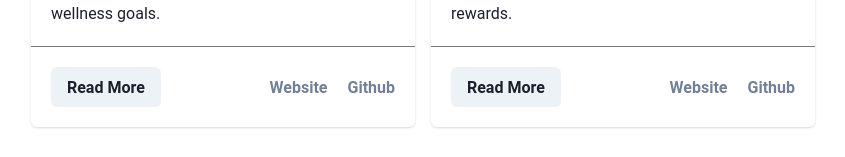
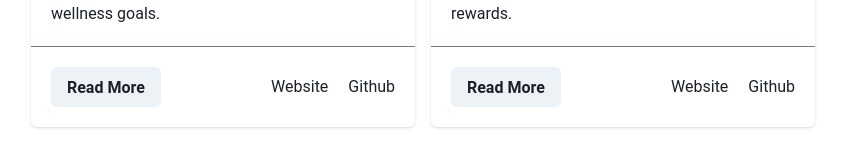
Before and after one commit to konstantinlindner/konstantinlindner.com-v2, a Next.js app: page /projects in a window 1280 px wide. Shown: the part 727-884 px from the top of the page, without its empty margins (217-1062 px from the left). Built offline with nearby package versions, Linux system fonts and the light colour scheme; a web font is replaced by a local one.

Commit message:
fix buttons

```diff
--- a/src/components/ProjectsDisplay/ProjectItem/index.tsx
+++ b/src/components/ProjectsDisplay/ProjectItem/index.tsx
@@ -103,17 +103,13 @@ function ProjectItem(props: ProjectItemProps) {
           <Button variant="solid" onClick={() => handleFlip('card')}>
             Read More
           </Button>
-          <ButtonGroup ml="auto" spacing="5">
-            <Button variant="link">
+          <ButtonGroup ml="auto" my="auto" spacing="5">
             <Link href={link1} isExternal>
               {linkLabel1}
             </Link>
-            </Button>
-            <Button variant="link">
             <Link href={link2} isExternal>
               {linkLabel2}
             </Link>
-            </Button>
           </ButtonGroup>
         </Flex>
       </CardFooter>
@@ -131,16 +127,12 @@ function ProjectItem(props: ProjectItemProps) {
             Back
           </Button>
           <ButtonGroup ml="auto" spacing="5">
-            <Button variant="link">
             <Link href={link1} isExternal>
               {linkLabel1}
             </Link>
-            </Button>
-            <Button variant="link">
             <Link href={link2} isExternal>
               {linkLabel2}
             </Link>
-            </Button>
           </ButtonGroup>
         </Flex>
       </CardFooter>
```
Lines whose indentation alone changed are shown as unchanged.
